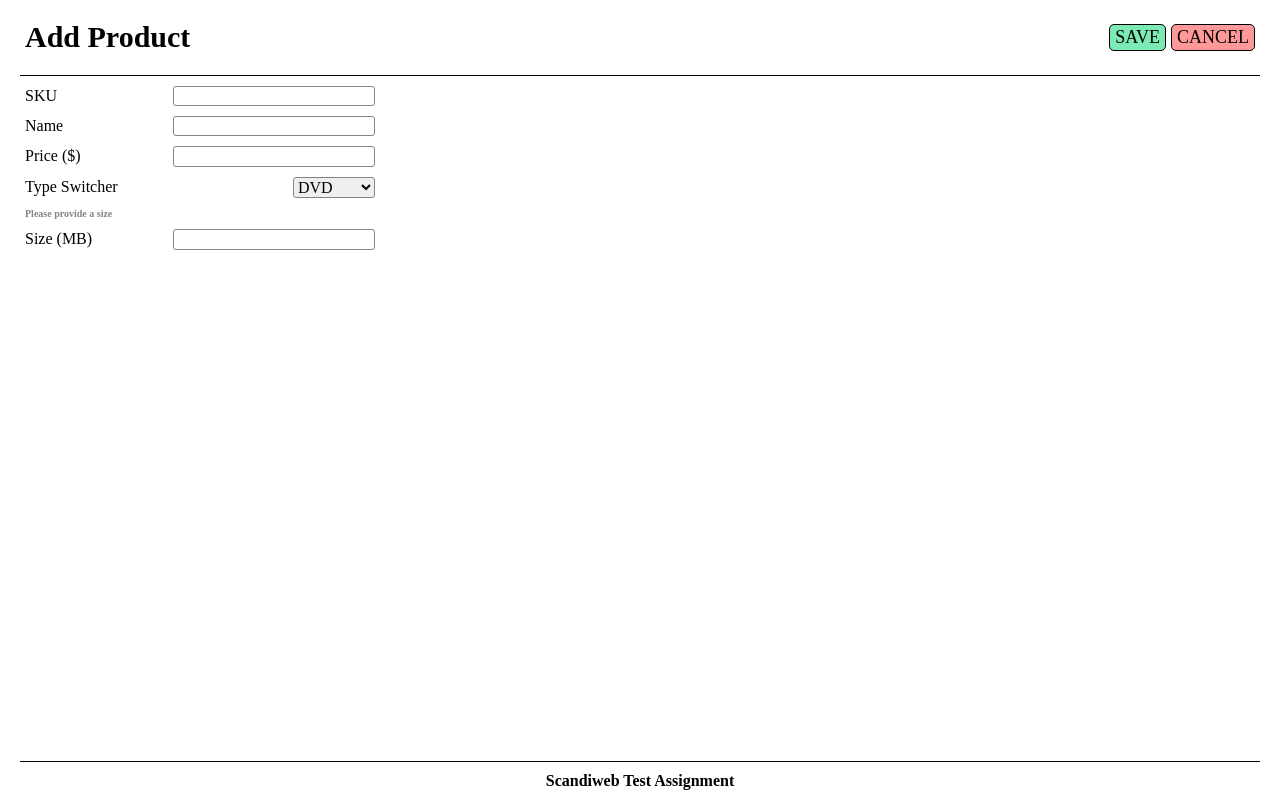
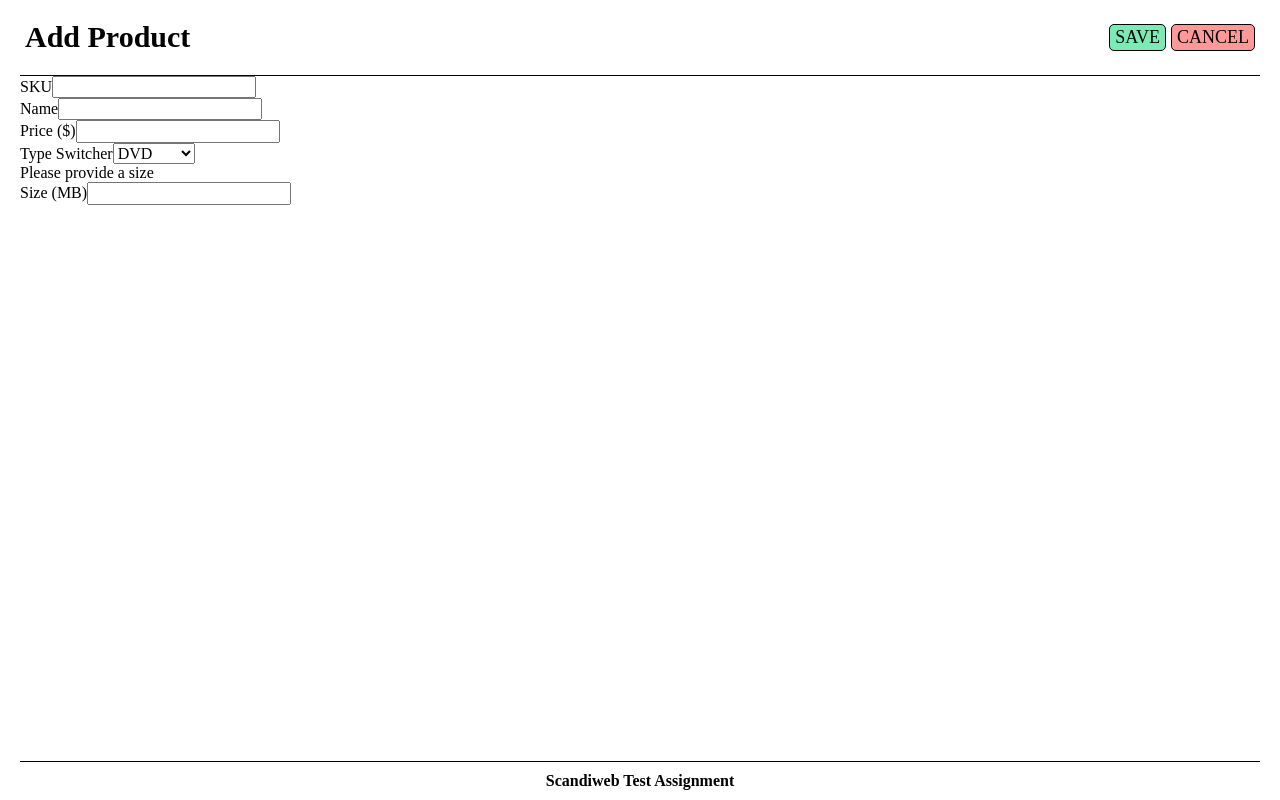
Before and after one commit to MhamadR/Product-Management-System, a React (Vite) app: page /add-product in a window 1280 px wide. Built offline with nearby package versions, Linux system fonts and the light colour scheme.

Commit message:
Edit style and classNames

```diff
--- a/src/pages/AddProduct.jsx
+++ b/src/pages/AddProduct.jsx
@@ -82,7 +82,7 @@ function AddProduct() {
     const handleErrors = (newErrors) => {
       setErrors(() => ({
         ...newErrors,
-        formMessage: "Please, submit required data",
+        formMessage: "Please submit required data",
       }));
       // Show form message for a period
       setTimeout(() => {
@@ -125,7 +125,7 @@ function AddProduct() {
   }
 
   return (
-    <div className="add-products-container">
+    <div className="add-product-container">
       <Navbar title="Add Product">
         <Button
           element={"input"}
@@ -139,9 +139,8 @@ function AddProduct() {
       </Navbar>
 
       <form id="product_form" className="product-form" onSubmit={handleSubmit}>
-        {errors.formMessage && (
-          <p className="invalid-message form-message">{errors.formMessage}</p>
-        )}
+        <p className="product-form-error-message">{errors.formMessage}</p>
+
         <InputField
           label="SKU"
           name="sku"
@@ -186,7 +185,9 @@ function AddProduct() {
         />
         {"size" in formInput && (
           <>
-            <p className="dynamic-message">Please provide a size</p>
+            <p className="product-form-dynamic-message">
+              Please provide a size
+            </p>
             <InputField
               label="Size (MB)"
               name="size"
@@ -201,7 +202,9 @@ function AddProduct() {
         )}
         {"height" in formInput && (
           <>
-            <p className="dynamic-message">Please provide dimensions</p>
+            <p className="product-form-dynamic-message">
+              Please provide dimensions
+            </p>
             <InputField
               label="Height (CM)"
               name="height"
@@ -240,7 +243,9 @@ function AddProduct() {
         )}
         {"weight" in formInput && (
           <>
-            <p className="dynamic-message">Please provide a weight</p>
+            <p className="product-form-dynamic-message">
+              Please provide a weight
+            </p>
             <InputField
               label="Weight (KG)"
               name="weight"
```
